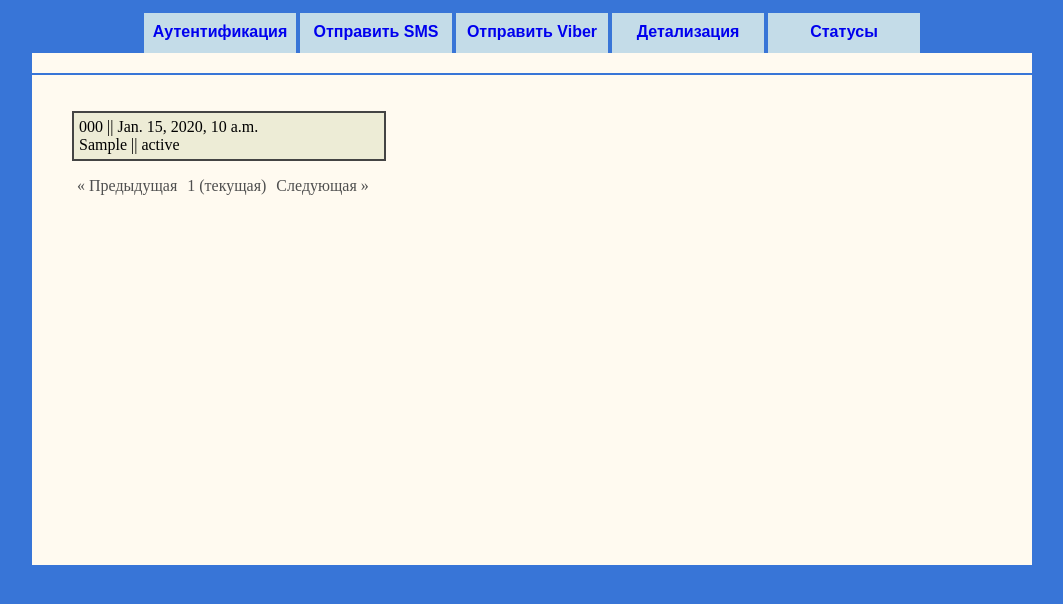
After one commit to alfasharik/vkr, a Django app: page /detail/ in a window 1280 px wide. The commit adds this page. Shown: the top 604 px of the page, without its empty margins (108-1171 px from the left). Run offline with Django 3.2, Linux system fonts and the light colour scheme; tables that the repository leaves empty hold one stand-in row (values such as "Sample post").

Commit message:
rdy style + paginator + detail

```diff
--- a/fast_message/static/style.css
+++ b/fast_message/static/style.css
@@ -34,7 +34,7 @@ body {
 .container {
     background-color: floralwhite;
     width: 1000px;
-    height: 420px;
+    height: 470px;
     margin: 2px auto;
     padding-top: 20px;
 }
@@ -42,19 +42,75 @@ body {
 .inner {
     margin: 0 auto;
     width: 500px;
-    height: 400px;
+    height: 450px;
     background-color: #e1bee7;
 }
 
 .main-form {
-    width: 400px;
-    margin: 0 auto
+    width: 300px;
+    margin: 0 auto;
+    font-family: Bahnschrift;
 }
 
 .main-form p {
-    margin: 0 auto;
+    display: flex;
+    justify-content: space-between;
 }
 
-.main-form p input {
+.main-form input, textarea {
+    background-color: #edecd6;
+}
+
+.main-form textarea {
+    resize: none;
+}
+
+.main-form ul {
+    list-style: none;
+}
+
+.main-form input[type='submit'] {
+    display: block;
     margin: 0 auto;
+    width: 120px;
+    height: 30px;
 }
+
+.request-result {
+    display: block;
+    margin: 10px auto;
+    width: 325px;
+    background-color: #edecd6;;
+}
+
+.paginator {
+    list-style: none;
+    display: flex;
+}
+
+.page-item {
+    margin: 0 5px;
+}
+
+.page-link {
+    text-decoration: none;
+    color: #5897fb;
+}
+
+.disabled {
+    pointer-events: none;
+    cursor: default;
+}
+
+.disabled a, .active span {
+    color: #4f4f4f;
+}
+
+.message {
+    background-color: #edecd6;
+    border: 2px solid #444444;
+    display: block;
+    width: 300px;
+    margin-left: 40px;
+    padding: 5px;
+}
--- a/fast_message/urls.py
+++ b/fast_message/urls.py
@@ -9,4 +9,5 @@ urlpatterns = [
     path('send_sms/', views.send_sms, name='send_sms'),
     path('send_viber/', views.send_viber, name='send_viber'),
     path('get_status/', views.get_status, name='get_status'),
+    path('detail/', views.detail, name='detail'),
 ]
--- a/fast_message/views.py
+++ b/fast_message/views.py
@@ -1,5 +1,6 @@
 from django.shortcuts import render
 from django.http import HttpResponse
+from django.core.paginator import Paginator
 
 import fast_message.devino_package as devino_package
 from fast_message.models import Message
@@ -14,7 +15,7 @@ def get_session(request):
     form = SessionForm(request.POST or None)
 
     if request.method != 'POST' or not form.is_valid():
-        return render(request, 'session.html', {'form': form})
+        return render(request, 'get_session.html', {'form': form})
 
     login = form.cleaned_data['login']
     password = form.cleaned_data['password']
@@ -23,7 +24,7 @@ def get_session(request):
     devino_response = devino_client.get_session(login, password)
 
     return render(
-        request, 'session.html',
+        request, 'get_session.html',
         {'devino_response': devino_response, 'form':form}
     )
 
@@ -115,3 +116,13 @@ def get_status(request):
     return render(
         request, 'get_status.html', {'got_statuses': True, 'form':form}
     )
+
+
+def detail(request):
+    messages = Message.objects.all().order_by('-report_dt')
+
+    paginator = Paginator(messages, 6)
+    page_number = request.GET.get('page')
+    page = paginator.get_page(page_number)
+
+    return render(request, 'detail.html', {'page': page, 'paginator': paginator})
--- a/templates/base.html
+++ b/templates/base.html
@@ -18,7 +18,7 @@
         <div class="header-item">
             <a href="{% url 'send_viber' %}">Отправить Viber</a>
         </div>
-        <div class="header-item"><a href="#">Детализация</a></div>
+        <div class="header-item"><a href="{% url 'detail' %}">Детализация</a></div>
         <div class="header-item"><a href="{% url 'get_status' %}">Cтатусы</a></div>
     </div>
 
--- a/templates/detail.html
+++ b/templates/detail.html
@@ -5,6 +5,13 @@
 
 {% block content %}
     {% block inner_content %}
-        {{ r }}
+        {% for message in page %}
+            <p class="message">
+                {{ message.phone }} || {{ message.report_dt }} <br>
+                {{ message.channel }} || {{ message.state_desc }}
+            </p>
+        {% endfor %}
+
+       {% include 'paginator.html' with items=page paginator=paginator %}
     {% endblock %}
 {% endblock %}
--- a/templates/session.html
+++ b/templates/get_session.html
@@ -9,9 +9,9 @@
             <form class="main-form" method="post" action=" {% url 'get_session' %} ">
                 {% csrf_token %}
                 {{ form.as_p }}
-                <input type="submit">
+                <input type="submit" value="Получить">
             </form>
-            {{ devino_response.text }}
+            <p class="request-result">{{ devino_response.text }}</p>
         </div>
     {% endblock %}
 {% endblock %}
--- /dev/null
+++ b/templates/paginator.html
@@ -0,0 +1,46 @@
+ <nav aria-label="Переключение страниц">
+    <ul class="paginator">
+        {% if items.has_previous %}
+            <li class="page-item">
+                <a class="page-link" href="?page={{ items.previous_page_number }}">
+                    &laquo; Предыдущая
+                </a>
+            </li>
+        {% else %}
+            <li class="page-item disabled">
+                <a class="page-link" href="#" tabindex="-1" aria-disabled="true">
+                    &laquo; Предыдущая
+                </a>
+            </li>
+        {% endif %}
+        {% for i in paginator.page_range %}
+            {% if items.number == i %}
+                <li class="page-item active">
+                    <span class="page-link">
+                        {{ i }}
+                        <span>(текущая)</span>
+                    </span>
+                </li>
+            {% else %}
+                <li class="page-item">
+                    <a class="page-link" href="?page={{ i }}">
+                        {{ i }}
+                    </a>
+                </li>
+            {% endif %}
+        {% endfor %}
+        {% if items.has_next %}
+            <li class="page-item">
+                <a class="page-link" href="?page={{ items.next_page_number }}">
+                    Следующая &raquo;
+                </a>
+            </li>
+        {% else %}
+            <li class="page-item disabled">
+                <a class="page-link" href="#" tabindex="-1" aria-disabled="true">
+                    Следующая &raquo;
+                </a>
+            </li>
+        {% endif %}
+    </ul>
+</nav>
--- a/templates/send_sms.html
+++ b/templates/send_sms.html
@@ -11,7 +11,7 @@
                 {{ form.as_p }}
                 <input type="submit">
             </form>
-            {{ id }}
+            <p class="request-result">{{ id }}</p>
         </div>
     {% endblock %}
 {% endblock %}
--- a/templates/send_viber.html
+++ b/templates/send_viber.html
@@ -11,7 +11,7 @@
                 {{ form.as_p }}
                 <input type="submit">
             </form>
-            {{ id }}
+            <p class="request-result">{{ id }}</p>
         </div>
     {% endblock %}
 {% endblock %}
```
Also changed, not shown: templates/get_status.html (+3 -13 lines).
